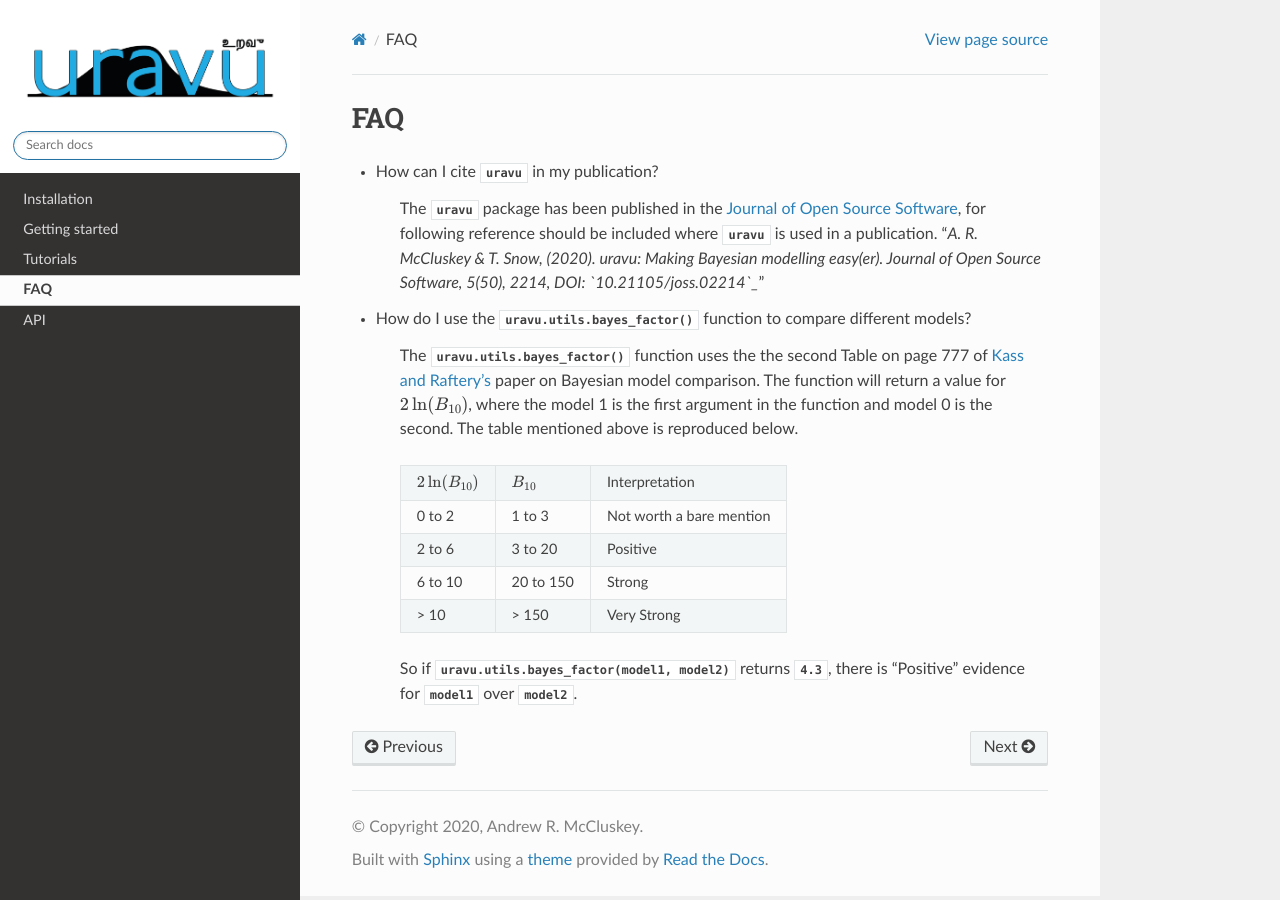
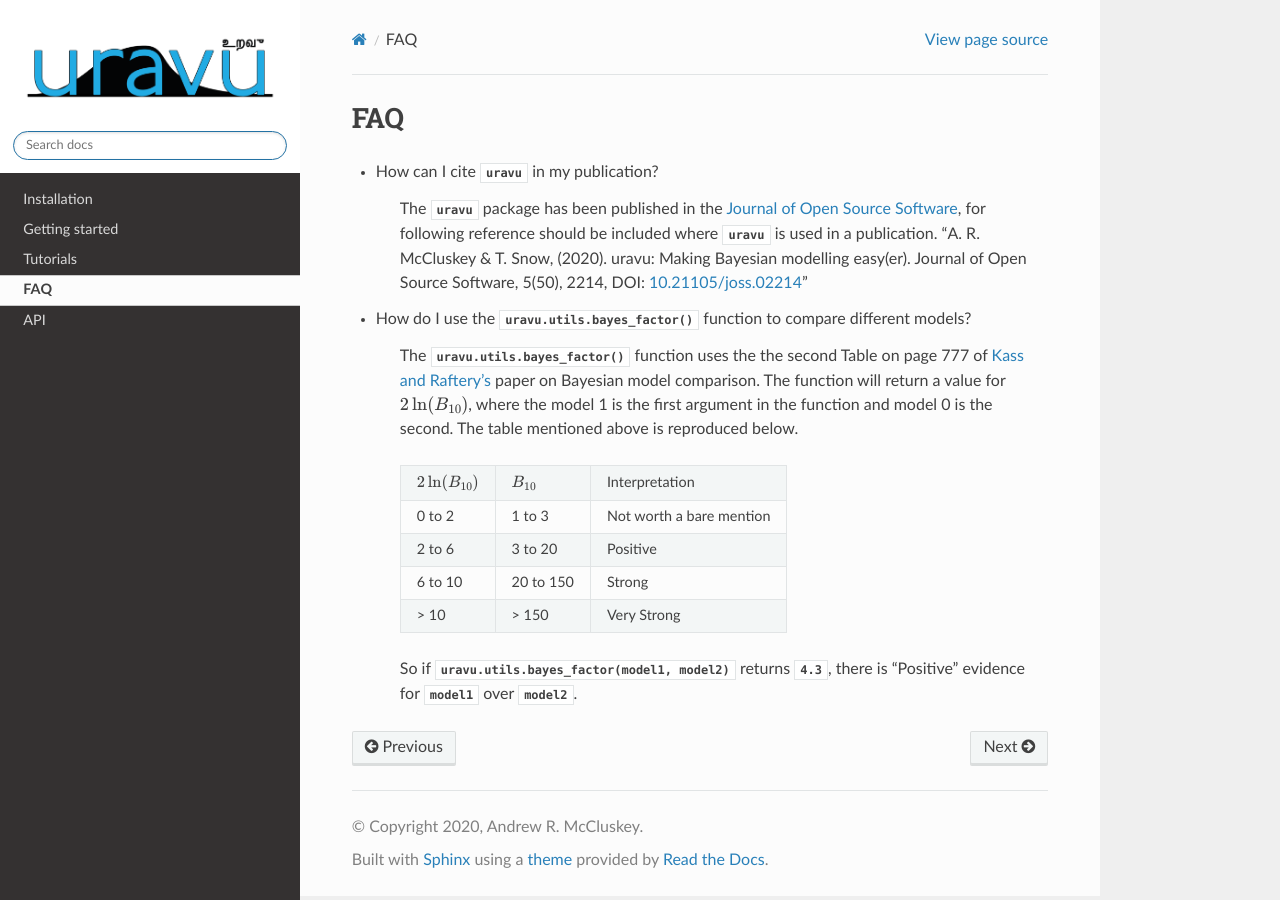
Before and after one commit to arm61/uravu, a Sphinx documentation site: the page built from docs/source/faq.rst, in a window 1280 px wide. Built offline with Sphinx 7.4.7 and the Read the Docs theme 2.0.0, drawn with Linux system fonts in a browser that asks for light colours; formulas are drawn with MathJax 3.

Commit message:
Update faq.rst

```diff
--- a/docs/source/faq.rst
+++ b/docs/source/faq.rst
@@ -4,7 +4,7 @@ FAQ
 - How can I cite :py:mod:`uravu` in my publication?
 
     The :py:mod:`uravu` package has been published in the `Journal of Open Source Software`_, for following reference should be included where :py:mod:`uravu` is used in a publication.
-    "`A. R. McCluskey & T. Snow, (2020). uravu: Making Bayesian modelling easy(er). Journal of Open Source Software, 5(50), 2214, DOI: `10.21105/joss.02214`_`"
+    "A. R. McCluskey & T. Snow, (2020). uravu: Making Bayesian modelling easy(er). Journal of Open Source Software, 5(50), 2214, DOI: `10.21105/joss.02214`_"
 
 - How do I use the :func:`uravu.utils.bayes_factor()` function to compare different models?
 
```
